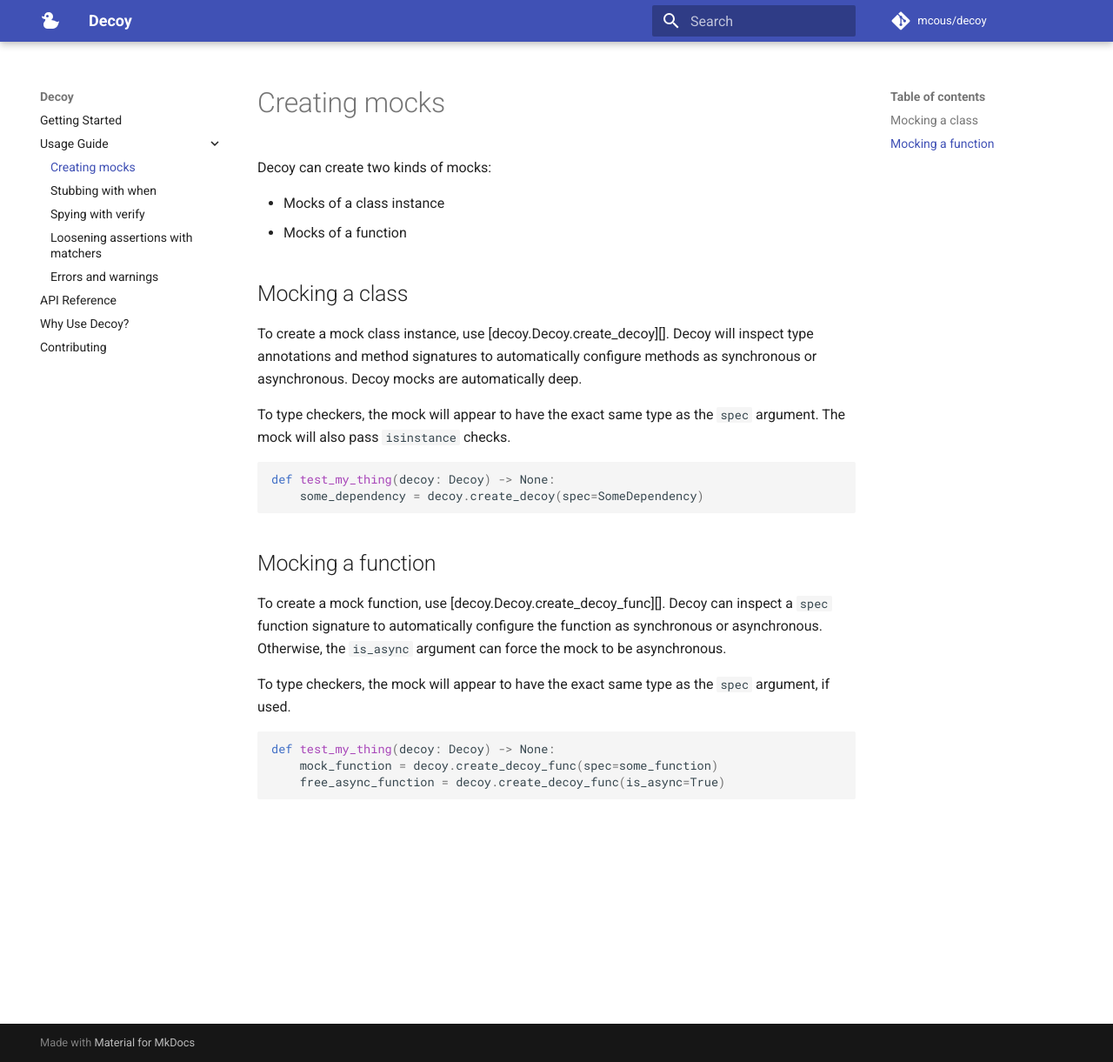
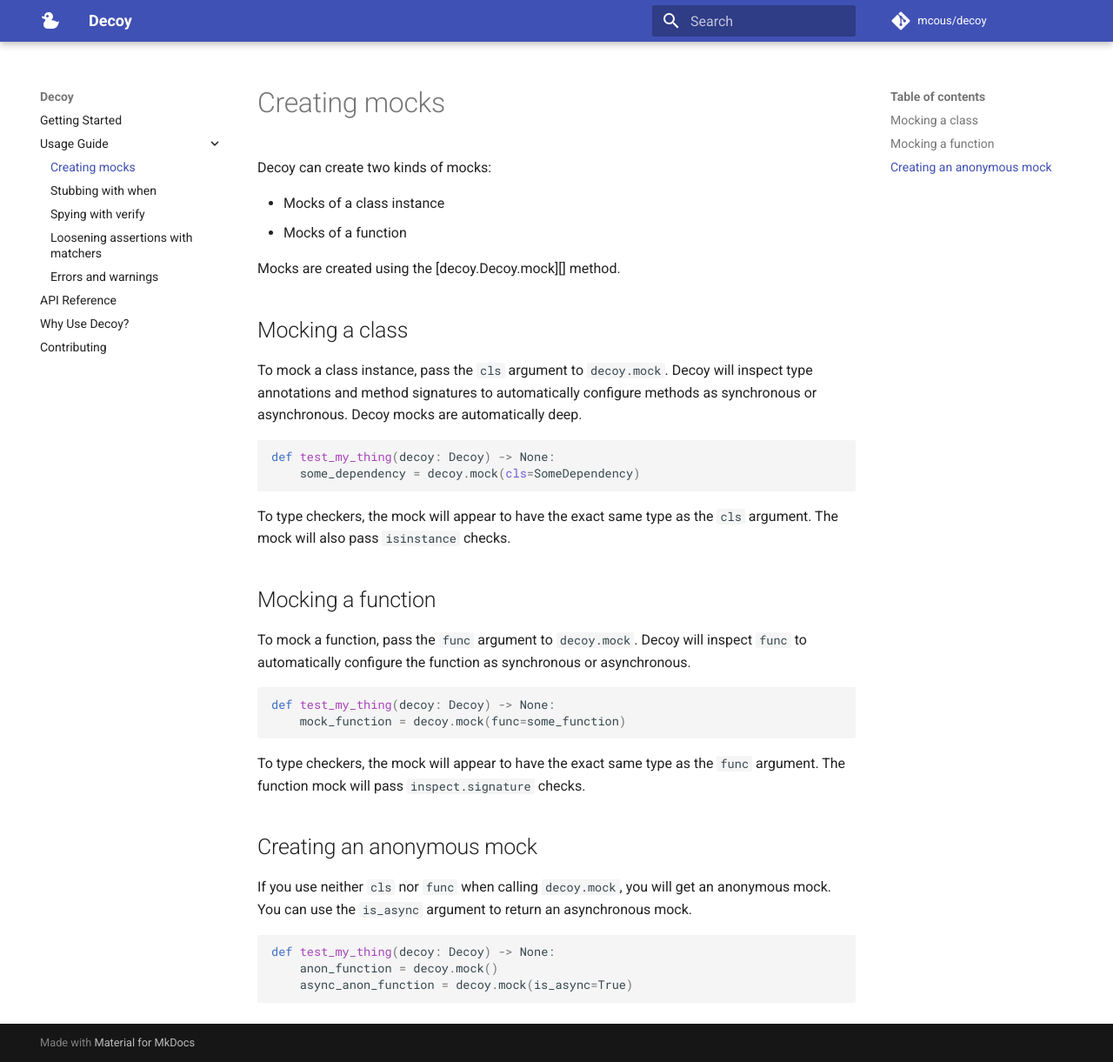
Before and after one commit to mcous/decoy, an MkDocs documentation site: the page built from docs/usage/create.md, in a window 1280 px wide and 1221 px high. Shown: the whole window at 87% size. Built offline with MkDocs 1.6.1 and Material for MkDocs 9.7.7, drawn with Linux system fonts in a browser that asks for light colours; comment, search, counter and statistics services are not loaded.

Commit message:
feat: add mock method to replace create_decoy, create_decoy_func (#37)

````diff
--- a/docs/usage/create.md
+++ b/docs/usage/create.md
@@ -5,25 +5,36 @@
 -   Mocks of a class instance
 -   Mocks of a function
 
+Mocks are created using the [decoy.Decoy.mock][] method.
+
 ## Mocking a class
 
-To create a mock class instance, use [decoy.Decoy.create_decoy][]. Decoy will inspect type annotations and method signatures to automatically configure methods as synchronous or asynchronous. Decoy mocks are automatically deep.
-
-To type checkers, the mock will appear to have the exact same type as the `spec` argument. The mock will also pass `isinstance` checks.
+To mock a class instance, pass the `cls` argument to `decoy.mock`. Decoy will inspect type annotations and method signatures to automatically configure methods as synchronous or asynchronous. Decoy mocks are automatically deep.
 
 ```python
 def test_my_thing(decoy: Decoy) -> None:
-    some_dependency = decoy.create_decoy(spec=SomeDependency)
+    some_dependency = decoy.mock(cls=SomeDependency)
 ```
+
+To type checkers, the mock will appear to have the exact same type as the `cls` argument. The mock will also pass `isinstance` checks.
 
 ## Mocking a function
 
-To create a mock function, use [decoy.Decoy.create_decoy_func][]. Decoy can inspect a `spec` function signature to automatically configure the function as synchronous or asynchronous. Otherwise, the `is_async` argument can force the mock to be asynchronous.
-
-To type checkers, the mock will appear to have the exact same type as the `spec` argument, if used.
+To mock a function, pass the `func` argument to `decoy.mock`. Decoy will inspect `func` to automatically configure the function as synchronous or asynchronous.
 
 ```python
 def test_my_thing(decoy: Decoy) -> None:
-    mock_function = decoy.create_decoy_func(spec=some_function)
-    free_async_function = decoy.create_decoy_func(is_async=True)
+    mock_function = decoy.mock(func=some_function)
 ```
+
+To type checkers, the mock will appear to have the exact same type as the `func` argument. The function mock will pass `inspect.signature` checks.
+
+## Creating an anonymous mock
+
+If you use neither `cls` nor `func` when calling `decoy.mock`, you will get an anonymous mock. You can use the `is_async` argument to return an asynchronous mock.
+
+```python
+def test_my_thing(decoy: Decoy) -> None:
+    anon_function = decoy.mock()
+    async_anon_function = decoy.mock(is_async=True)
+```
````
Also changed, not shown: README.md (+4 -4 lines), decoy/__init__.py (+51 -40 lines), docs/usage/errors-and-warnings.md (+5 -5 lines), docs/usage/matchers.md (+2 -2 lines), docs/usage/verify.md (+2 -2 lines), docs/usage/when.md (+3 -3 lines), docs/why.md (+2 -2 lines), 4 other files.
